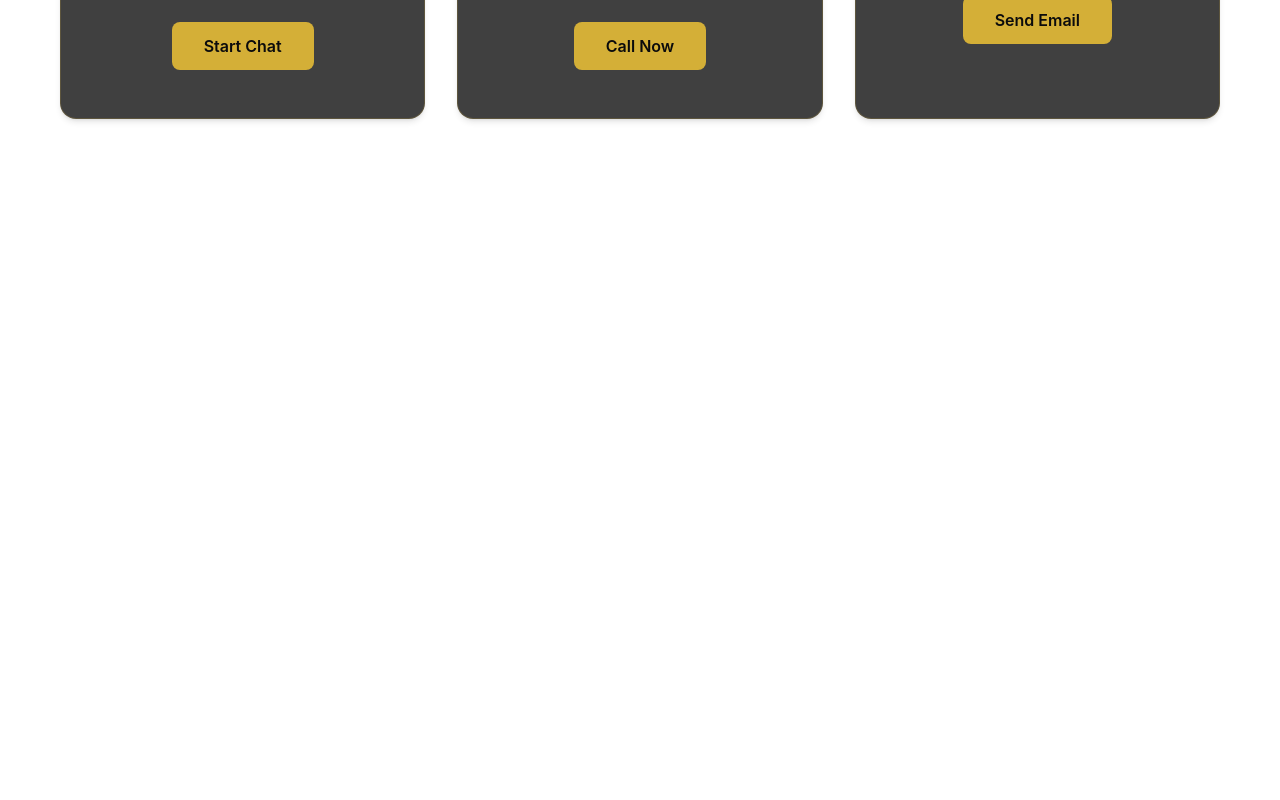
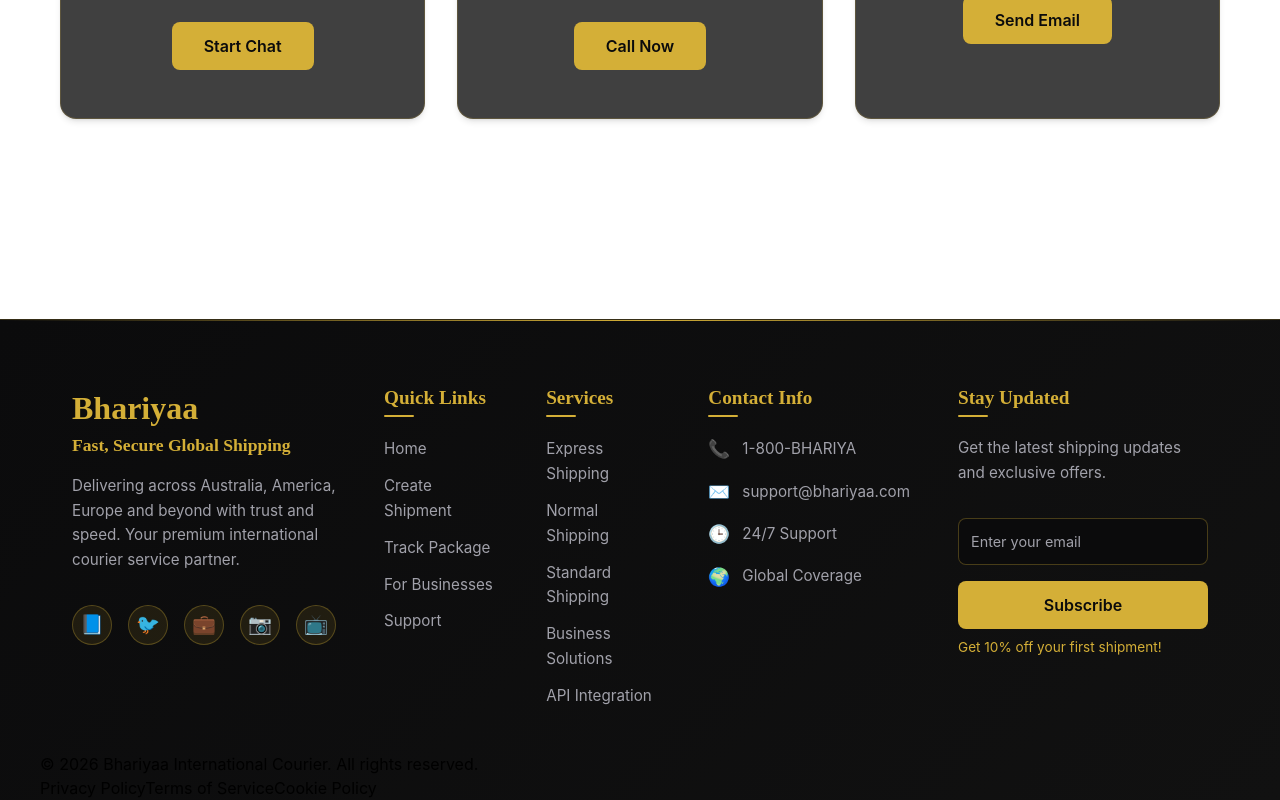
Before and after one commit to niroj-tamang6988/Bhariya, a React (Vite) app: page /Support in a window 1280 px wide. Shown: the part 585-1385 px from the top of the page. Before the commit the page ends 800 px from the top, so only its background shows below. Built offline with nearby package versions, Linux system fonts and the light colour scheme.

Commit message:
adding footer in RoutePage

```diff
--- a/src/Routes/RoutePage.tsx
+++ b/src/Routes/RoutePage.tsx
@@ -4,6 +4,7 @@ import HomePage from "../Pages/HomePage"
 import CreateShipmentPage from "../Pages/CreateShipmentPage"
 import ForBusinessPage from "../Pages/ForBusinessPage"
 import SupportPage from "../Pages/SupportPage"
+import Footer from "../Components/Footer"
 
 function RoutePage() {
     return (
@@ -17,6 +18,7 @@ function RoutePage() {
                 {/* |<Route path="/TrackPage" element={<TrackPage />} /> */}
                 <Route path="/Support" element={<SupportPage/>} />
             </Routes>
+            <Footer />
         </>
     )
 }
```
